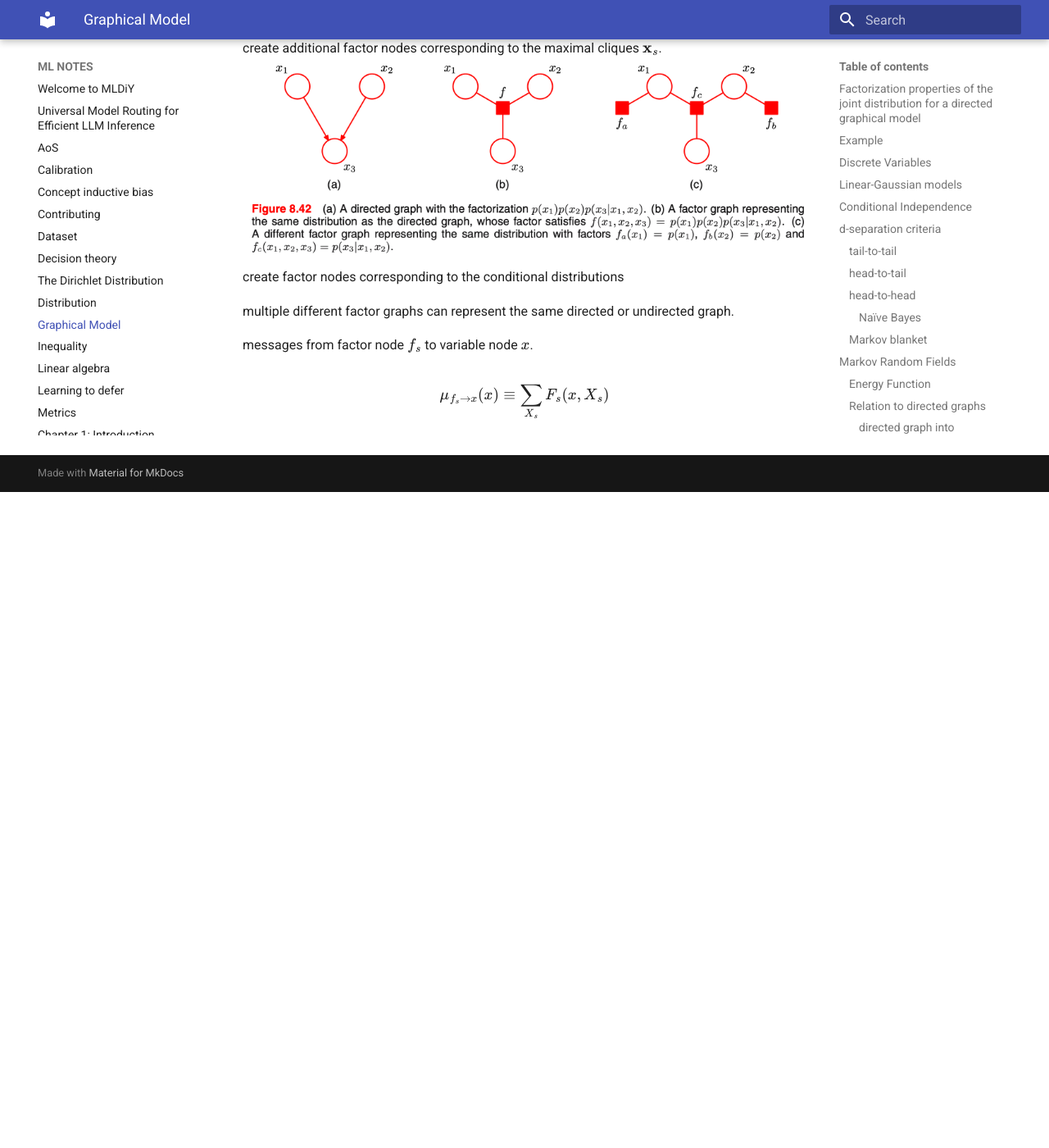
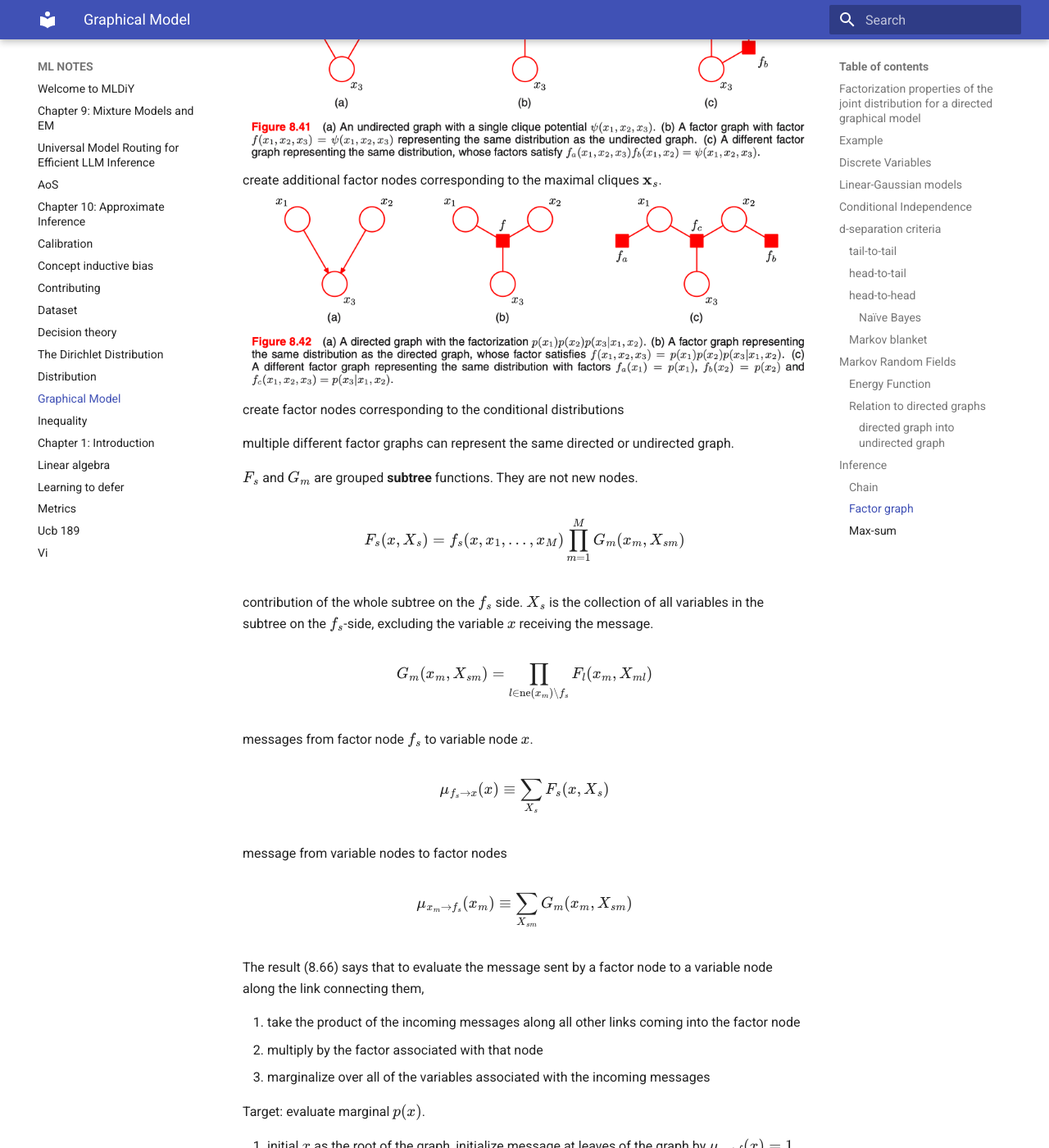
Before and after one commit to fisheredu/mldiy, an MkDocs documentation site: the page built from docs/graphical-model.md, in a window 1280 px wide and 1400 px high, scrolled down 11190 px. Shown: the whole window at 82% size. Built offline with MkDocs 1.6.1 and Material for MkDocs 9.7.7, drawn with Linux system fonts in a browser that asks for light colours; before the commit the page ends 11790 px from its top, so only the background shows below that; some of the changed text lies outside the part shown.

Commit message:
Add chapters on Mixture Models, Approximate Inference, and Introduction; update graphical model documentation with new images

```diff
--- a/docs/graphical-model.md
+++ b/docs/graphical-model.md
@@ -470,6 +470,11 @@
 - additional nodes (depicted by small squares) for each factor fs(xs) in the joint distribution.
 - undirected links connecting each factor node to all of the variables nodes on which that factor depends.
 
+!!! info "factor graph"
+    In a factor graph, variable nodes are never directly connected to other variable nodes. Likewise, factor nodes are never directly connected to other factor nodes.
+
+    Edges are only allowed between a variable and a factor.
+
 ![factor](images/image-13.png)
 create additional factor nodes corresponding to the maximal cliques $\mathbf{x}_s$.
 ![factor](images/image-14.png)
@@ -477,8 +482,190 @@
 
 multiple different factor graphs can represent the same directed or undirected graph.
 
+$F_s$ and $G_m$ are grouped **subtree** functions. They are not new nodes.
+
+$$
+F_s(x,X_s)
+=
+f_s(x,x_1,\ldots,x_M)
+\prod_{m=1}^{M}
+G_m(x_m,X_{sm})
+$$
+
+contribution of the whole subtree on the $f_s$ side. $X_s$ is the collection of all variables in the subtree on the $f_s$-side, excluding the variable $x$ receiving the message.
+
+$$
+G_m(x_m,X_{sm})
+=
+\prod_{l\in \operatorname{ne}(x_m)\setminus f_s}
+F_l(x_m,X_{ml})
+$$
+
 messages from factor node $f_s$ to variable node $x$.
 
 $$
 \mu_{f_s \rightarrow x}(x) \equiv \sum_{X_s}F_s(x, X_s)
 $$
+
+message from variable nodes to factor nodes
+
+$$
+\mu_{x_m \rightarrow f_s}(x_m) \equiv \sum_{X_{sm}}G_m(x_m, X_{sm})
+$$
+
+The result (8.66) says that to evaluate the message sent by a factor node to a variable node along the link connecting them,
+
+1. take the product of the incoming messages along all other links coming into the factor node
+2. multiply by the factor associated with that node
+3. marginalize over all of the variables associated with the incoming messages
+
+Target: evaluate marginal $p(x)$.
+
+1. initial $x$ as the root of the graph, initialize message at leaves of the graph by $\mu_{x \rightarrow f}(x) = 1$ and $\mu_{f \rightarrow x}(x) = f(x)$
+
+\begin{aligned}
+\mu_{f_s \to x}(x)
+&=
+\sum_{x_1} \cdots \sum_{x_M}
+f_s(x, x_1, \ldots, x_M)
+\prod_{m \in \operatorname{ne}(f_s)\setminus x}
+\left[
+\sum_{X_{x_m}}
+G_m(x_m, X_{s m})
+\right]
+\\
+&=
+\sum_{x_1} \cdots \sum_{x_M}
+f_s(x, x_1, \ldots, x_M)
+\prod_{m \in \operatorname{ne}(f_s)\setminus x}
+\mu_{x_m \to f_s}(x_m).
+\end{aligned}
+
+
+\begin{aligned}
+\mu_{x_m \to f_s}(x_m)
+&=
+\prod_{l \in \operatorname{ne}(x_m)\setminus f_s}
+\left[
+\sum_{X_{ml}}
+F_l(x_m, X_{ml})
+\right]
+\\
+&=
+\prod_{l \in \operatorname{ne}(x_m)\setminus f_s}
+\mu_{f_l \to x_m}(x_m).
+\end{aligned}
+
+\[
+\begin{aligned}
+p(x)
+&=
+\prod_{s \in \operatorname{ne}(x)}
+\left[
+\sum_{X_s}
+F_s(x, X_s)
+\right]
+\\
+&=
+\prod_{s \in \operatorname{ne}(x)}
+\mu_{f_s \to x}(x).
+\end{aligned}
+\]
+
+![inward-outward](images/image-17.png)
+
+Outward pass: root to leaves
+
+After the outward pass, every edge has carried two messages:
+$$
+x\to f
+\qquad\text{and}\qquad
+f\to x.
+$$
+
+??? example "8.20"
+    ![8.20](images/image-15.png)
+
+    This is a tree-structured factor graph. $p(x) = \prod_{s \in \operatorname{ne}(x)}\mu_{f_s \to x}(x)$
+
+![8.21](images/image-16.png)
+
+
+For a Bayesian network, the joint $p(\mathbf{x}) = \prod_i p(x_i \mid \operatorname{pa}(x_i))$ is a product of normalized conditionals, so it is already normalized and the marginals from sum-product need no further normalization.
+
+For an undirected graphical model, we start from an unnormalized product of potentials:
+
+$$
+\widetilde{p}(\mathbf{x})
+=
+\prod_s \psi_s(\mathbf{x}_s)
+=
+Zp(\mathbf{x}),
+\qquad
+Z
+=
+\sum_{\mathbf{x}} \widetilde{p}(\mathbf{x}).
+$$
+
+Computing $Z$ directly is expensive: the sum runs over every joint assignment.
+
+Running sum-product on \(\widetilde{p}(\mathbf{x})\) gives an unnormalized marginal:
+
+$$
+\widetilde{p}(x_i)
+=
+\sum_{\mathbf{x}\setminus x_i}
+\widetilde{p}(\mathbf{x})
+=
+Z
+\sum_{\mathbf{x}\setminus x_i}
+p(\mathbf{x})
+=
+Zp(x_i).
+$$
+
+Summing it over $x_i$ alone recovers $Z$, since $\sum_{x_i}\widetilde{p}(x_i) = Z\sum_{x_i}p(x_i) = Z$. Hence
+
+$$
+p(x_i)
+=
+\frac{
+\widetilde{p}(x_i)
+}{
+\sum_{x_i}\widetilde{p}(x_i)
+}.
+$$
+
+This is efficient: we normalize over a **single variable** instead of the entire joint state space.
+
+!!! example "Z"
+    For example, if $x_i$ is binary and sum-product gives $\widetilde{p}(x_i=0)=6$ and $\widetilde{p}(x_i=1)=4$, then $Z = 10$, so $p(x_i=0)=0.6$ and $p(x_i=1)=0.4$. The same $Z$ applies to all marginals, since they all come from the same unnormalized joint.
+
+
+### Max-sum
+
+find a setting of the variables that "jointly" has the largest probability and to find the value of that probability
+
+$$
+\mathbf{x}^{\max} = \arg\max_{\mathbf{x}} p(\mathbf{x})
+$$
+
+!!! warning "individually & jointly"
+    run the sum-product algorithm to obtain the marginals $p(x_i)$ for every variable, and then, for each marginal in turn, to find the value $x_i^*$ that maximizes that marginal will not return $\mathbf{x}^{\max}$.
+
+$$
+\max p(\mathbf{x}) = \max_{x_1}\ldots\max_{x_M}p(\mathbf{x})
+$$
+
+??? example "8.27"
+    ![8.27](images/image-18.png)
+
+    |   | 0 | 1 | 2 |
+    |---|---|---|---|
+    | 0 | 0 |0.4| 0 |
+    | 1 |0.4| 0 |0.1|
+    | 2 | 0 |0.1| 0 |
+
+For the chain, we can use algorithm $x_{n-1}^{\max}=\phi(x_n^{\max})$ (back-tracking)
+
+![back tracking](images/image-19.png)
```
Also changed, not shown: docs/index.md (+0 -6 lines), docs/inequality.md (+6 -0 lines), docs/EM.md (renamed from docs/prml-9.md), docs/approximate-inference.md (renamed from docs/prml-10.md), docs/images/image-15.png (added), docs/images/image-16.png (added), docs/images/image-17.png (added), docs/images/image-18.png (added), docs/images/image-19.png (added), docs/introduction.md (renamed from docs/prml-1.md).
